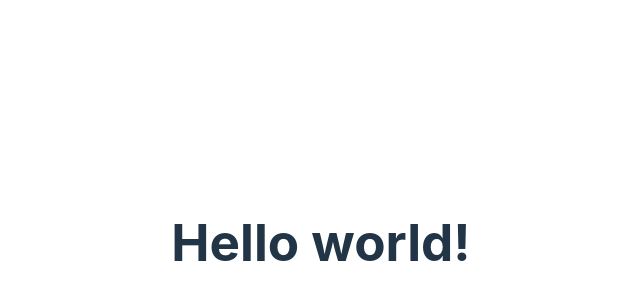
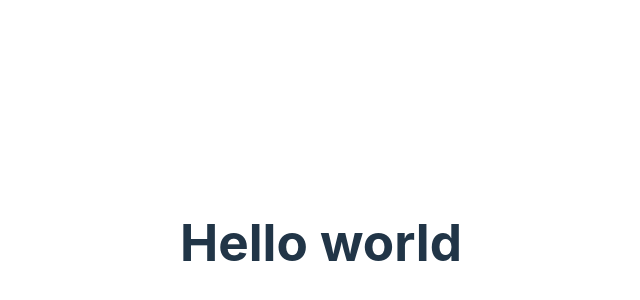
Before and after one commit to RyotaFukumoto/svelte_demo_app, a Svelte app: page / in a window 1280 px wide. Shown: the part 158-458 px from the top of the page, without its empty margins (319-959 px from the left). Built offline with nearby package versions, Linux system fonts and the light colour scheme.

Commit message:
Tutorial 1-b completed

```diff
--- a/src/App.svelte
+++ b/src/App.svelte
@@ -1 +1,4 @@
-<h1>Hello world!</h1>
+<script>
+  let name = 'world'
+</script>
+<h1>Hello {name}</h1>
```
